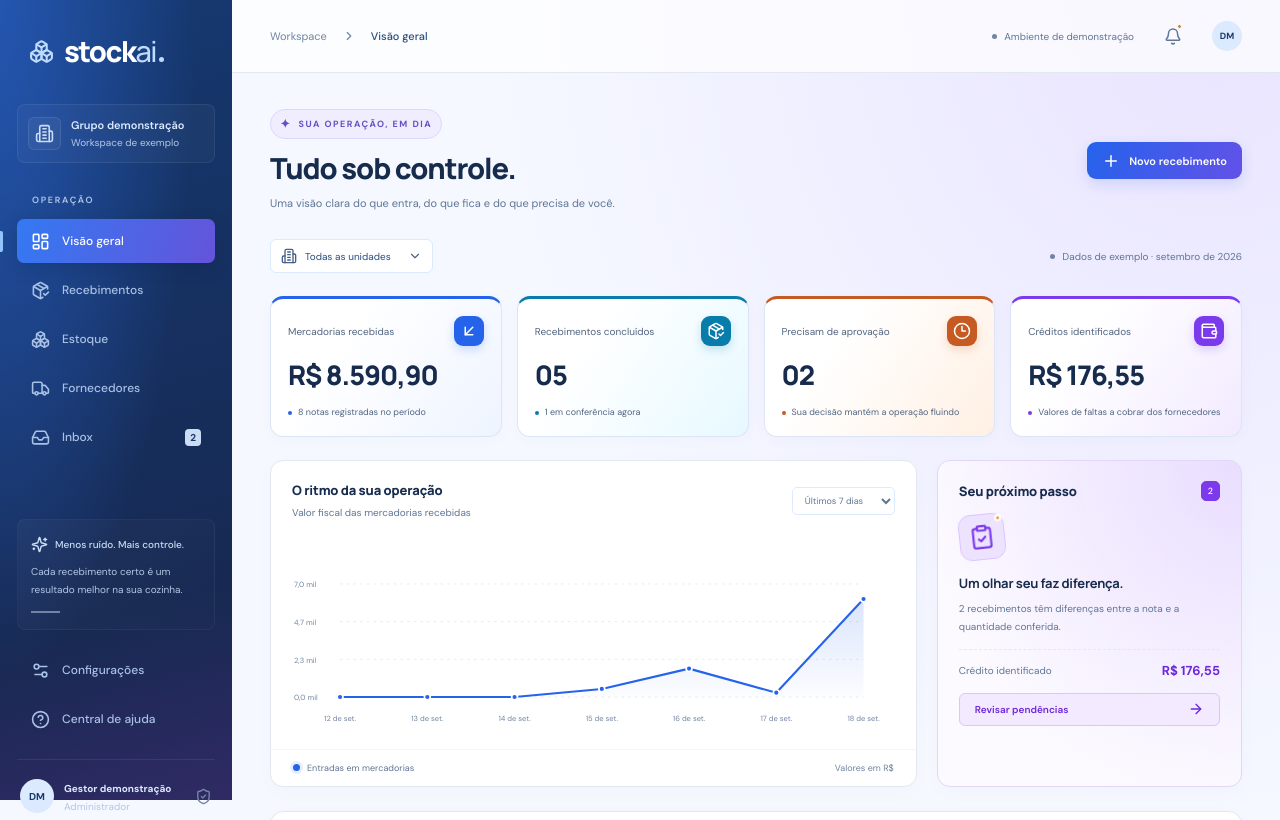
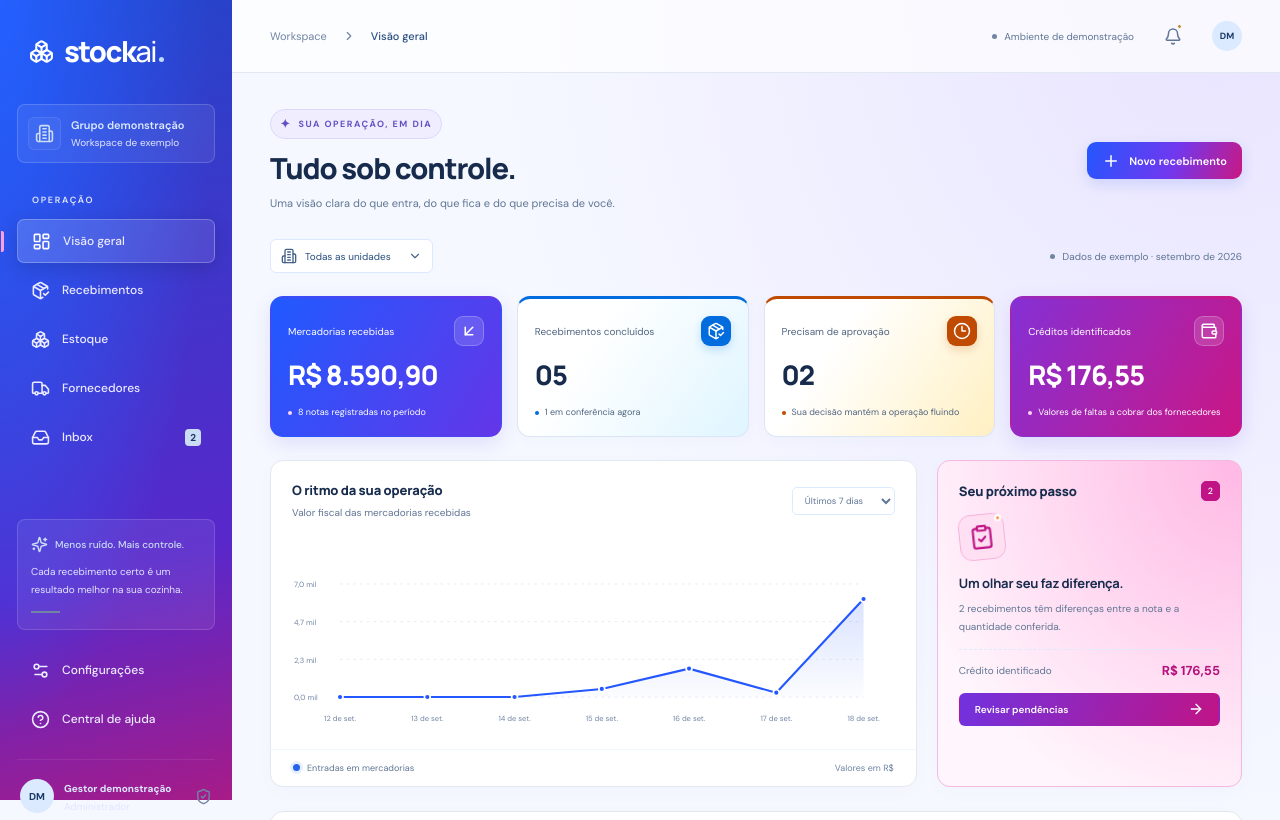
Before and after one commit to ikeguimaraes-dot/stockai, a Next.js app in the folder apps/web/: page /demo in a window 1280 px wide. Shown: the top 820 px of the page. Built offline with nearby package versions, Linux system fonts and the light colour scheme.

Commit message:
style: embrace electric blue and pink brand gradients

```diff
--- a/apps/web/app/globals.css
+++ b/apps/web/app/globals.css
@@ -4,7 +4,8 @@
   --panel: #fff;
   --ink: #172b4d;
   --muted: #64748b;
-  --accent: #2563eb;
+  --accent: #2457ff;
+  --brand-gradient: linear-gradient(110deg, #2457ff 0%, #7038ef 55%, #c91883 100%);
   --line: #e2e8f0;
   --sidebar: #102a56;
   --font: 'DM Sans', sans-serif;
@@ -1868,8 +1869,8 @@ body {
 }
 .sidebar {
   background:
-    radial-gradient(ellipse at 0% 0%, #2456b0, transparent 60%),
-    linear-gradient(165deg, #153971, #172952 75%, #302a64);
+    radial-gradient(ellipse at 0% 0%, #2460ff, transparent 65%),
+    linear-gradient(165deg, #2345c9, #5928cb 70%, #a71b87);
 }
 .nav-item {
   transition:
@@ -1878,7 +1879,8 @@ body {
     transform 180ms ease;
 }
 .nav-item.active {
-  background: linear-gradient(110deg, #3479f3, #6454da);
+  background: linear-gradient(110deg, #ffffff28, #ffffff18);
+  border: 1px solid #ffffff40;
   box-shadow: 0 5px 18px #071c4030;
   color: white;
 }
@@ -1889,7 +1891,7 @@ body {
 .side-note p,
 .profile small,
 .nav-label {
-  color: #b2c6e5;
+  color: #e1e5ff;
 }
 .page-heading .eyebrow {
   display: inline-flex;
@@ -1906,7 +1908,7 @@ body {
   font-size: 12px;
 }
 .primary {
-  background: linear-gradient(115deg, #2463eb, #6351e8);
+  background: var(--brand-gradient);
   box-shadow: 0 5px 14px #365ee52b;
   border-radius: 9px;
   transition:
@@ -1914,7 +1916,7 @@ body {
     box-shadow 180ms ease;
 }
 .primary:hover:not(:disabled) {
-  background: linear-gradient(115deg, #1d55d8, #5842d7);
+  background: linear-gradient(110deg, #1948e0, #6128d9 55%, #b01070);
   box-shadow: 0 8px 22px #365ee543;
   transform: translateY(-2px);
 }
@@ -1933,7 +1935,7 @@ body {
   content: '';
   position: absolute;
   inset: -5px;
-  border: 2px solid #7374ed;
+  border: 2px solid #cf46c4;
   border-radius: 14px;
   opacity: 0;
   pointer-events: none;
@@ -1957,18 +1959,18 @@ body {
     box-shadow 220ms ease;
 }
 .metric-blue {
-  --metric-color: #087caa;
-  --metric-tint: #e6f9ff;
+  --metric-color: #006cdd;
+  --metric-tint: #dff5ff;
   animation-delay: 65ms;
 }
 .metric-amber {
-  --metric-color: #c65a23;
-  --metric-tint: #fff0e3;
+  --metric-color: #bf4a00;
+  --metric-tint: #fff0c2;
   animation-delay: 130ms;
 }
 .metric-violet {
-  --metric-color: #7c3aed;
-  --metric-tint: #f2eaff;
+  --metric-color: #c01486;
+  --metric-tint: #ffe4f6;
   animation-delay: 195ms;
 }
 .metric i.brand-accent,
@@ -1996,33 +1998,33 @@ body {
   animation: card-arrive 600ms 180ms backwards;
 }
 .attention {
-  background: radial-gradient(ellipse at top right, #e9ddff, transparent 75%), #fcfaff;
-  border-color: #e2d6fb;
+  background: radial-gradient(ellipse at top right, #ffb8e4, transparent 80%), #fff5fc;
+  border-color: #f5b8df;
 }
 .attention-icon {
-  color: #7c3aed;
-  background: #eee3ff;
-  border-color: #dbc4ff;
+  color: #c01486;
+  background: #ffe0f3;
+  border-color: #f6b1db;
   transform: rotate(-6deg);
 }
 .attention-icon > span {
   background: #fb923c;
 }
 .attention .count-pill {
-  background: #7c3aed;
+  background: #c01486;
   color: white;
-  border-color: #7c3aed;
+  border-color: #c01486;
 }
 .attention .full {
-  background: #f3eaff;
-  color: #6d28d9;
-  border-color: #dbc4ff;
+  background: linear-gradient(110deg, #7132df, #c01486);
+  color: white;
+  border-color: transparent;
 }
 .attention .full:hover {
-  background: #eaddff;
+  background: linear-gradient(110deg, #6022cc, #ab0874);
 }
 .attention-value strong {
-  color: #6d28d9;
+  color: #b5127c;
 }
 .chart-foot i {
   width: 7px;
@@ -2054,17 +2056,72 @@ body {
 }
 .access-story {
   background:
-    radial-gradient(ellipse at 10% 15%, #285cc2, transparent 60%),
-    radial-gradient(ellipse at 90% 90%, #6140a4, transparent 55%), #122c59;
+    radial-gradient(ellipse at 0% 0%, #2470ff, transparent 65%),
+    radial-gradient(ellipse at 100% 100%, #ee238f, transparent 65%), #5325cf;
 }
 .access-story .eyebrow,
 .access-story p,
 .access-story > small {
-  color: #c2d3f3;
+  color: #f0eaff;
 }
 .access-art {
   background: radial-gradient(ellipse at center, #7d9cff30, transparent 75%);
   border-color: #a8c4ff30;
+}
+.sidebar .nav-item {
+  color: #ecebff;
+}
+.sidebar .brand-icon,
+.sidebar .brand > span,
+.sidebar .nav-item.active svg {
+  color: white;
+}
+.sidebar .nav-item.active::before {
+  background: #ff9fd9;
+}
+.sidebar .workspace {
+  background: #ffffff12;
+  border-color: #ffffff2b;
+}
+.sidebar .side-note {
+  background: #ffffff12;
+  border-color: #ffffff24;
+}
+.metric-brand-accent,
+.metric-violet {
+  border: 1px solid transparent;
+  border-top-width: 3px;
+  color: white;
+  box-shadow: 0 7px 20px #593fda22;
+}
+.metric-brand-accent {
+  background: linear-gradient(120deg, #205aff, #6436e8);
+}
+.metric-violet {
+  background: linear-gradient(120deg, #8530d5, #cb1684);
+}
+.metric-brand-accent > div,
+.metric-brand-accent p,
+.metric-violet > div,
+.metric-violet p {
+  color: #fff;
+}
+.metric-brand-accent i.brand-accent,
+.metric-violet i.violet {
+  background: #ffffff24;
+  border: 1px solid #ffffff3a;
+  box-shadow: none;
+}
+.metric-brand-accent p span,
+.metric-violet p span {
+  background: #ffd4f1;
+}
+.access-story h1,
+.access-story .brand {
+  color: white;
+}
+.access-art > svg {
+  color: #ffc1e6;
 }
 @media (hover: hover) {
   .metric:hover {
```
